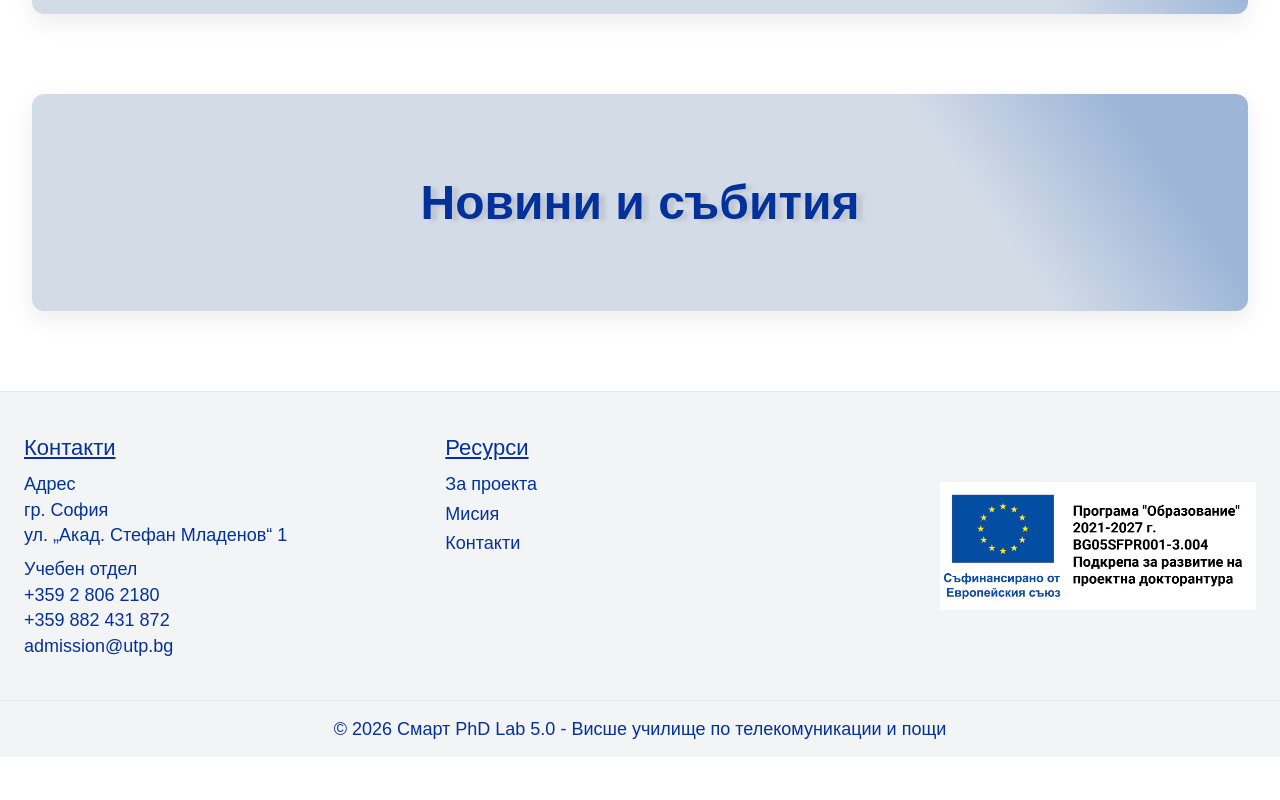
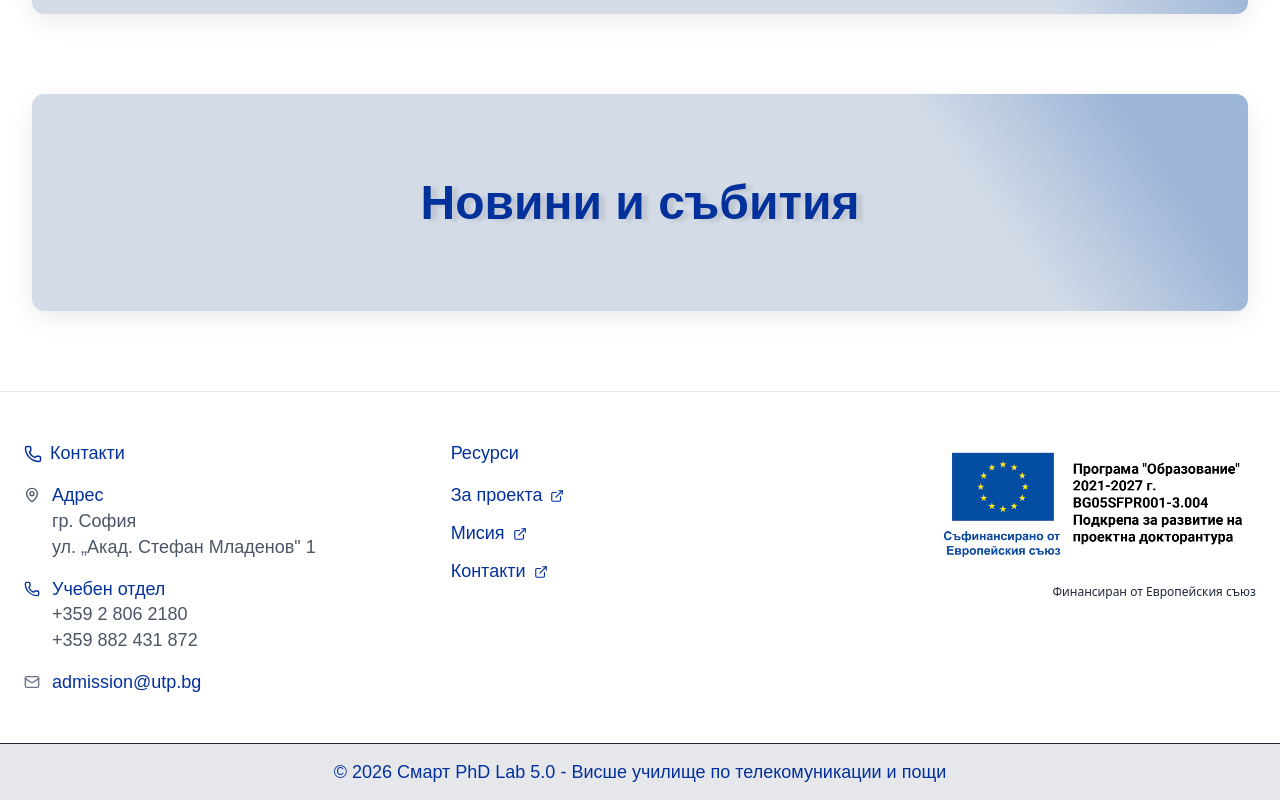
Before and after one commit to VUTP-University/phd-lab-utp, a React (Vite) app in the folder frontend/: page / in a window 1280 px wide. Shown: the part 1932-2732 px from the top of the page. Before the commit the page ends 2689 px from the top, so only its background shows below. Built offline with nearby package versions, Linux system fonts and the light colour scheme; no server answers; a web font is replaced by a local one.

Commit message:
Enhancement: Rework footer styiling
Signed-off-by: Aleksandar Karastoyanov <a.karastoyanov@utp.bg>

```diff
--- a/frontend/src/components/Footer.jsx
+++ b/frontend/src/components/Footer.jsx
@@ -1,87 +1,119 @@
 import React from "react";
 import { useTranslation } from "react-i18next";
+import { MapPin, Phone, Mail, ExternalLink } from "lucide-react";
 
 export default function Footer() {
   const { t } = useTranslation();
 
   return (
-    <footer className="bg-gray-100 border-t border-gray-200">
+    <footer className="bg-white dark:bg-gray-200 border-t border-gray-200 dark:border-gray-800">
       {/* Main footer content */}
-      <div className="max-w-7xl mx-auto px-6 py-10 grid grid-cols-1 md:grid-cols-3 gap-8">
+      <div className="max-w-7xl mx-auto px-6 py-12">
+        <div className="grid grid-cols-1 md:grid-cols-3 gap-12">
           {/* Contacts section */}
-        <div className="text-center md:text-left">
-          <h4 className="text-sm font-semibold normal_text_footer underline mb-2">
+          <div>
+            <h4 className="text-base font-bold normal_text mb-4 flex items-center gap-2">
+              <Phone size={18} />
               {t("navbar.contact")}
             </h4>
-          <dl className="text-sm space-y-2">
-            <div className="normal_text">
-              <dt className="font-medium">Адрес</dt>
-              <dd>
+            <div className="space-y-4 text-sm normal_text">
+              <div className="flex gap-3">
+                <MapPin size={16} className="flex-shrink-0 mt-1 text-gray-600" />
+                <div>
+                  <p className="font-medium">Адрес</p>
+                  <p className="text-gray-600">
                     гр. София<br />
-                ул. „Акад. Стефан Младенов“ 1
-              </dd>
+                    ул. „Акад. Стефан Младенов" 1
+                  </p>
+                </div>
               </div>
 
-            <div className="normal_text">
-              <dt className="font-medium">Учебен отдел</dt>
-              <dd>+359 2 806 2180</dd>
-              <dd>+359 882 431 872</dd>
-              <dd>
+              <div className="flex gap-3">
+                <Phone size={16} className="flex-shrink-0 mt-1" />
+                <div>
+                  <p className="font-medium">Учебен отдел</p>
+                  <p className="text-gray-600 dark:text-gray-600">+359 2 806 2180</p>
+                  <p className="text-gray-600 dark:text-gray-600">+359 882 431 872</p>
+                </div>
+              </div>
+
+              <div className="flex gap-3">
+                <Mail size={16} className="flex-shrink-0 mt-1 text-gray-500" />
                 <a
                   href="mailto:admission@utp.bg"
-                  className="hover:underline transition-colors"
+                  className="text-blue-600 dark:text-blue-400 hover:underline transition-colors"
                 >
                   admission@utp.bg
                 </a>
-              </dd>
               </div>
-          </dl>
+            </div>
           </div>
 
-        {/* Links / Info section */}
-        <div className="text-center md:text-left">
-          <h4 className="text-sm font-semibold normal_text_footer underline mb-2">
+          {/* Links section */}
+          <div>
+            <h4 className="text-base font-bold normal_text mb-4">
               {t("footer.resources") || "Resources"}
             </h4>
-          <ul className="space-y-1 text-sm">
+            <ul className="space-y-3 text-sm">
               <li>
-              <a href="/about" className="normal_text">
+                <a
+                  href="/about"
+                  className="normal_text hover:text-blue-600 dark:hover:text-blue-400 transition-colors inline-flex items-center gap-2"
+                >
                   {t("footer.about")}
+                  <ExternalLink size={14} />
                 </a>
               </li>
               <li>
-              <a href="/project-scope" className="normal_text">
+                <a
+                  href="/project-scope"
+                  className="normal_text hover:text-blue-600 dark:hover:text-blue-400 transition-colors inline-flex items-center gap-2"
+                >
                   {t("footer.scope")}
+                  <ExternalLink size={14} />
                 </a>
               </li>
               <li>
-              <a href="/contacts" className="normal_text">
+                <a
+                  href="/contacts"
+                  className="normal_text hover:text-blue-600 dark:hover:text-blue-400 transition-colors inline-flex items-center gap-2"
+                >
                   {t("footer.contact") || "Contact"}
+                  <ExternalLink size={14} />
                 </a>
               </li>
             </ul>
           </div>
 
           {/* Branding section */}
-        <div className="flex flex-col items-center md:items-end justify-center gap-4">
-          <div className="flex items-center gap-4">
-            <a href="https://www.utp.bg/smart-phd-lab-5-0/" target="_blank" rel="noopener noreferrer" className="flex items-center">
+          <div className="flex flex-col items-center md:items-end justify-start gap-4">
+            <a
+              href="https://www.utp.bg/smart-phd-lab-5-0/"
+              target="_blank"
+              rel="noopener noreferrer"
+              className="group"
+            >
               <img
                 src="../src/assets/banner-eu.jpg"
                 alt="PhD-Lab Logo"
-              className="h-32 w-auto"
+                className="h-32 w-auto transition-transform group-hover:scale-105"
               />
             </a>
+            <p className="text-xs text-gray-800 dark:text-gray-400 text-center md:text-right">
+              Финансиран от Европейския съюз
+            </p>
           </div>
         </div>
       </div>
 
       {/* Bottom bar */}
-      <div className="border-t border-gray-200 py-4">
+      <div className="border-t border-gray-800 dark:border-gray-800 bg-gray-200 dark:bg-gray-200 py-4">
+        <div className="max-w-7xl mx-auto px-6">
           <p className="text-xs normal_text text-center">
             © {new Date().getFullYear()} {t("navbar.brand")} - {t("footer.utp")}
           </p>
         </div>
+      </div>
     </footer>
   );
 }
--- a/frontend/src/components/Landing/Hero.jsx
+++ b/frontend/src/components/Landing/Hero.jsx
@@ -55,19 +55,19 @@ export default function Hero({ user, setUser }) {
 
         <div className="mt-10 flex flex-col sm:flex-row justify-center gap-4">
           <button
-            className="custom_button custom_button--small px-6 py-3 shadow transition"
+            className="custom_button custom_button--medium px-6 py-3 shadow transition"
             onClick={() => navigate("/about")}
           >
             {t("hero.info_button")}
           </button>
           <button
-            className="custom_button custom_button--small px-6 py-3 transition"
+            className="custom_button custom_button--medium px-6 py-3 transition"
             onClick={() => navigate("project-scope")}
           >
             {t("hero.mission_button")}
           </button>
           <button
-            className="custom_button custom_button--small px-6 py-3 transition"
+            className="custom_button custom_button--medium px-6 py-3 transition"
             onClick={() => navigate("/contacts")}
           >
             {t("hero.contact")}
```
Lines whose indentation alone changed are shown as unchanged.
